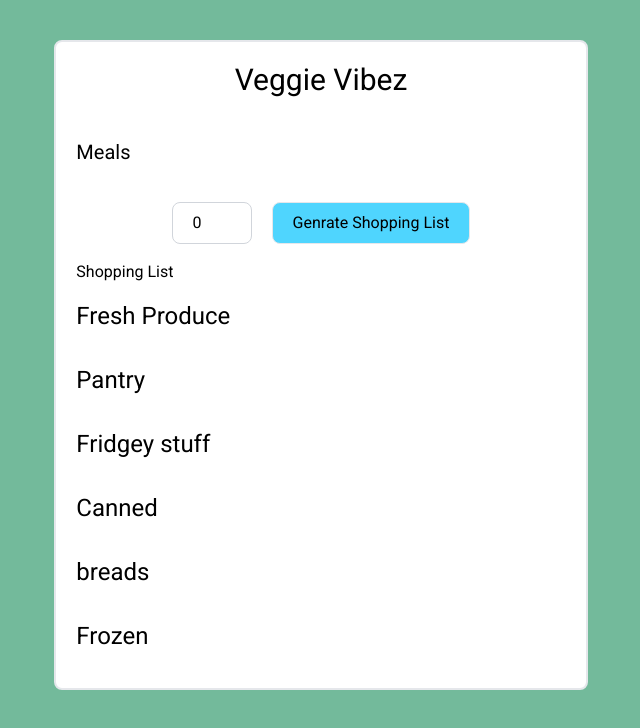
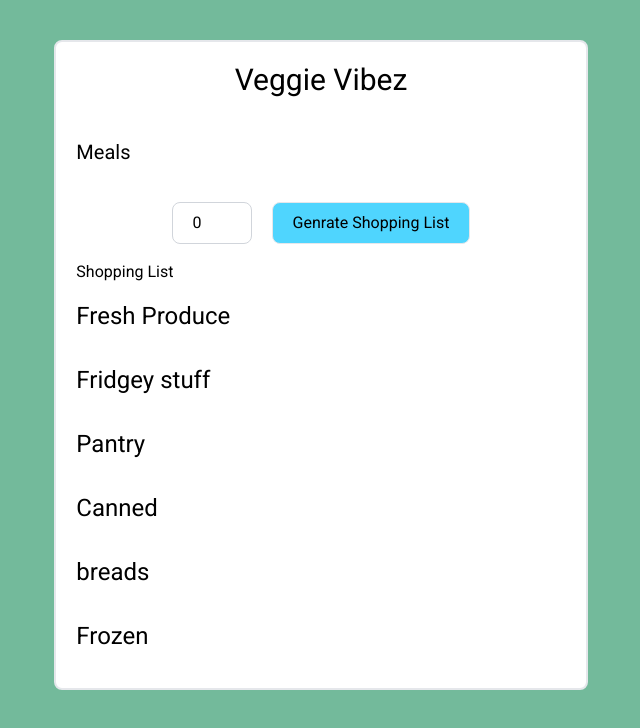
Before and after one commit to kyleabrahamse/veggie-vibez, a Next.js app: page / in a window 1280 px wide. Shown: the top 728 px of the page, without its empty margins (319-959 px from the left). Built offline with nearby package versions, Linux system fonts and the light colour scheme.

Commit message:
change order of aisles

```diff
--- a/app/page.tsx
+++ b/app/page.tsx
@@ -10,8 +10,8 @@ type RecipeObject = {
 };
 
 export default function Home() {
-   // State variables to manage recipes, ingredient counts, and selected number of meals
-   const [weeklyRecipes, setWeeklyRecipes] = useState<RecipeObject[]>(() => {
+  // State variables to manage recipes, ingredient counts, and selected number of meals
+  const [weeklyRecipes, setWeeklyRecipes] = useState<RecipeObject[]>(() => {
     const storedRecipes = localStorage.getItem("weeklyRecipes");
     return storedRecipes ? JSON.parse(storedRecipes) : [];
   });
@@ -81,10 +81,10 @@ export default function Home() {
   Object.entries(ingredientCounts).map(([ingredient, count]) => {
     if (aisles.freshProduce.includes(ingredient)) {
       produce[ingredient] = count;
+    } else if (aisles.fridgeyStuff.includes(ingredient)) {
+      fridge[ingredient] = count;
     } else if (aisles.pantry.includes(ingredient)) {
       pantry[ingredient] = count;
-    } else if (aisles.fridgeyStuff.includes(ingredient)) {
-      fridge[ingredient] = count;
     } else if (aisles.canned.includes(ingredient)) {
       canned[ingredient] = count;
     } else if (aisles.breads.includes(ingredient)) {
@@ -131,8 +131,8 @@ export default function Home() {
         <h2>Shopping List</h2>
         <ul>
           <RecipeAisle title="Fresh Produce" items={produce} />
+          <RecipeAisle title="Fridgey stuff" items={fridge} />
           <RecipeAisle title="Pantry" items={pantry} />
-          <RecipeAisle title="Fridgey stuff" items={fridge} />
           <RecipeAisle title="Canned" items={canned} />
           <RecipeAisle title="breads" items={breads} />
           <RecipeAisle title="Frozen" items={frozen} />
```
